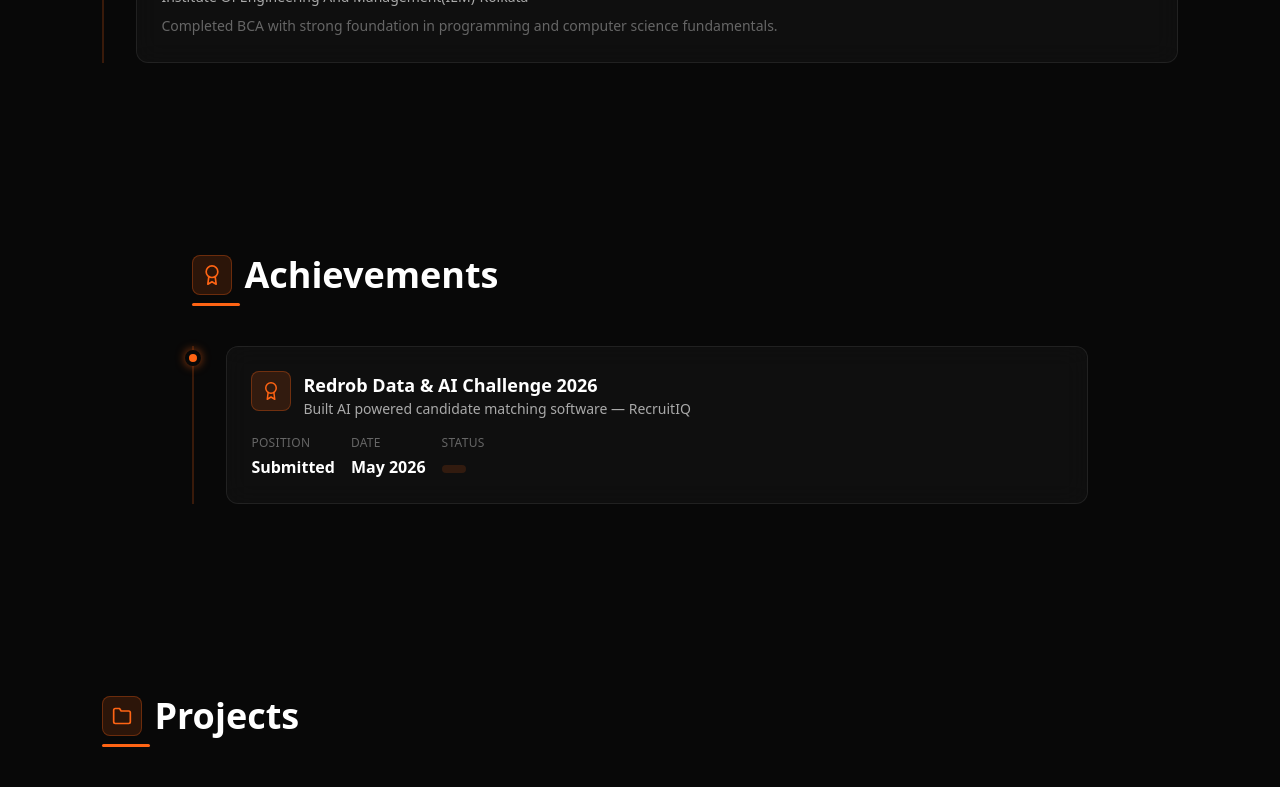
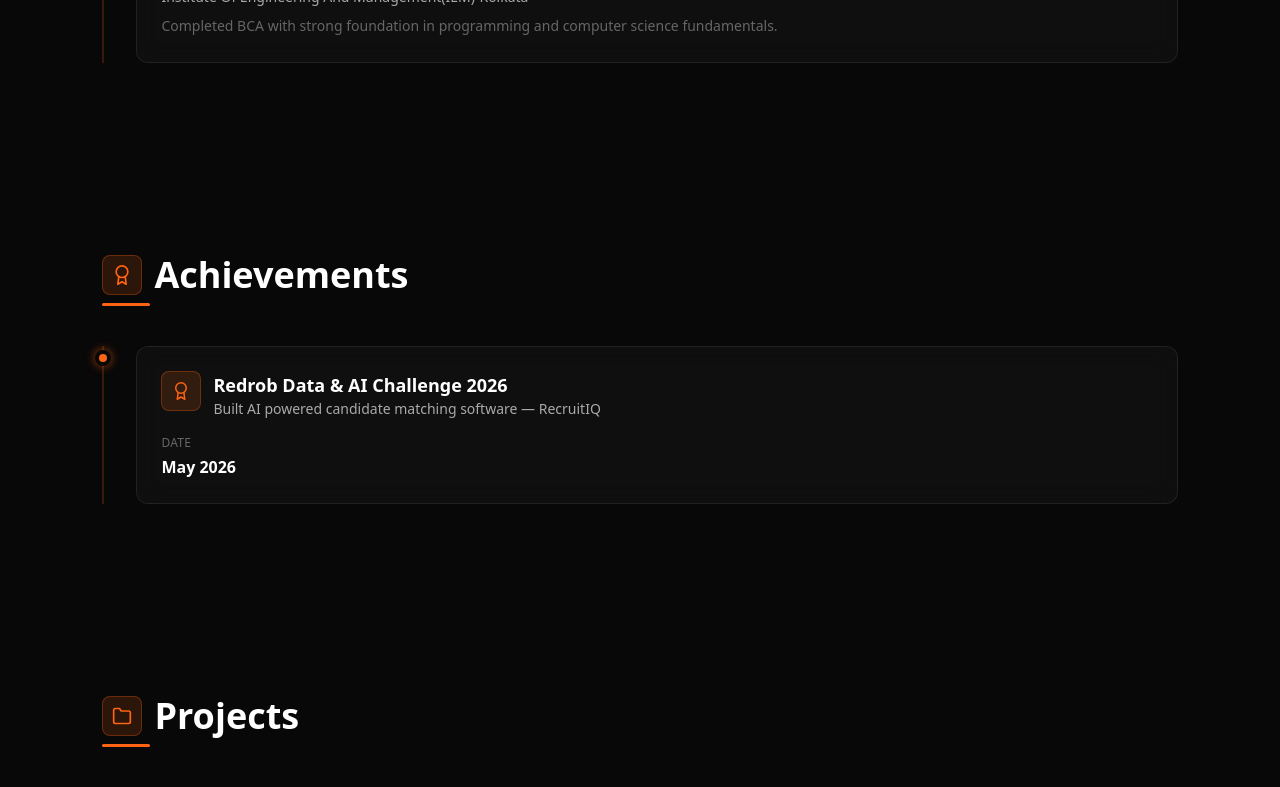
Before and after one commit to Yubarajsaha/Portfolio, a React (Vite) app: page / in a window 1280 px wide. Shown: the part 2506-3293 px from the top of the page. Built offline with nearby package versions, Linux system fonts and the light colour scheme.

Commit message:
fix issues in achievement section

```diff
--- a/src/components/about.jsx
+++ b/src/components/about.jsx
@@ -71,7 +71,7 @@
             {skills.map((skill, index) => (
               <motion.span
                 key={skill}
-                className="px-4 py-1 border border-[#da500c] rounded-full text-[#ee6f1a] text-sm font-medium hover:bg-[#f4844d] hover:text-white transition-all duration-300 cursor-default"
+                className="px-4 py-1 border border-[#e7540b] rounded-full text-[#f36304] text-sm font-medium hover:bg-[#f4844d] hover:text-white transition-all duration-300 cursor-default"
                 initial={{ opacity: 0, scale: 0.8 }}
                 whileInView={{ opacity: 1, scale: 1 }}
                 transition={{ duration: 0.3, delay: index * 0.1 }}
--- a/src/components/achievement.jsx
+++ b/src/components/achievement.jsx
@@ -4,7 +4,6 @@
 const achievements = [
   {
     event: 'Redrob Data & AI Challenge 2026',
-    position: 'Submitted',
     description: 'Built AI powered candidate matching software — RecruitIQ',
     date: 'May 2026',
   }
@@ -12,7 +11,7 @@
 
 function Achievement() {
   return (
-    <section id="achievement" className="px-[8%] py-24 max-w-[1100px] mx-auto">
+    <section id="achievement" className="px-[8%] py-24 max-w-[1300px] mx-auto">
 
       <motion.div
         className="flex items-center gap-3 mb-2"
@@ -69,25 +68,10 @@
                 </div>
               </div>
               <div className="flex flex-wrap gap-4 items-center">
-                <div>
-                  <p className="text-[#666] text-xs uppercase tracking-wide mb-1">Position</p>
-                  <p className="text-white font-semibold">{item.position}</p>
-                </div>
+
                 <div>
                   <p className="text-[#666] text-xs uppercase tracking-wide mb-1">Date</p>
                   <p className="text-white font-semibold">{item.date}</p>
-                </div>
-                <div>
-                  <p className="text-[#666] text-xs uppercase tracking-wide mb-1">Status</p>
-                  <span
-                    className="inline-block px-3 py-1 rounded-full text-xs font-semibold"
-                    style={{
-                      background: 'rgba(255,100,20,0.15)',
-                      color: '#ff6414'
-                    }}
-                  >
-                    {item.status}
-                  </span>
                 </div>
               </div>
             </motion.div>
```
